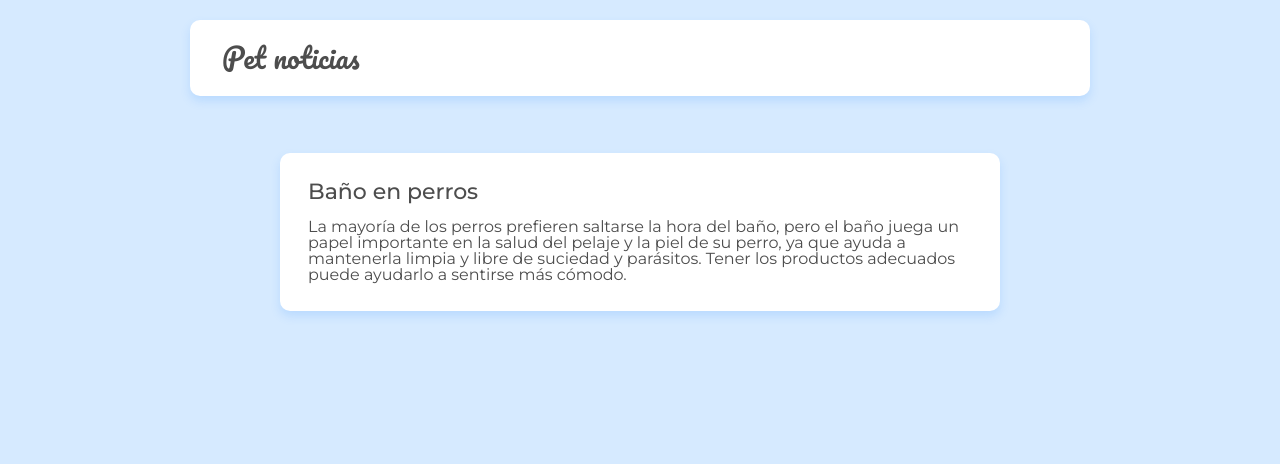
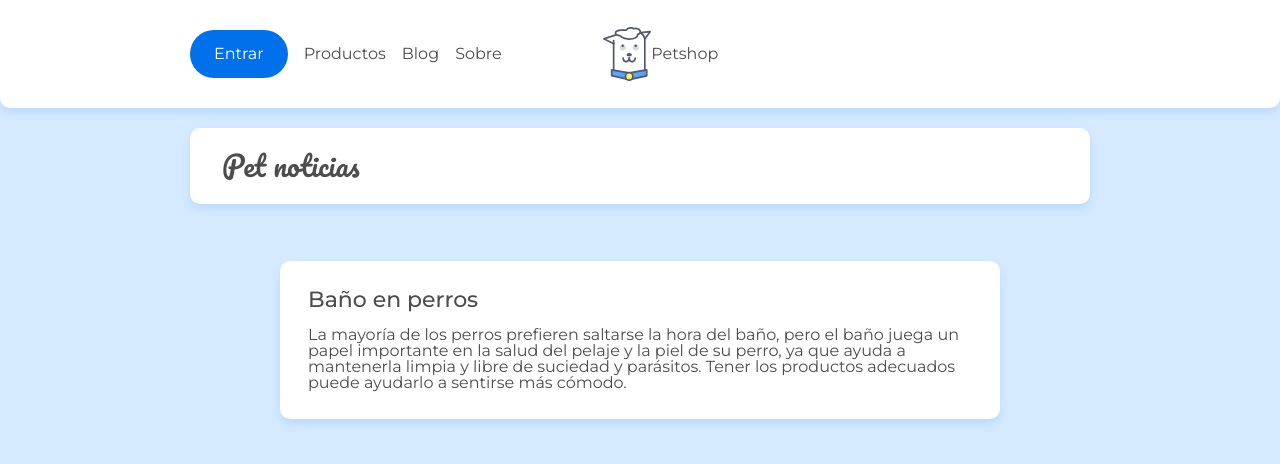
Before and after one commit to LuisCorreaDv/React-router, a React (Create React App) app: page / in a window 1280 px wide. Shown: the top 464 px of the page. Built offline with nearby package versions, Linux system fonts and the light colour scheme.

Commit message:
Añadiendo componente Header

```diff
--- a/src/App.js
+++ b/src/App.js
@@ -3,6 +3,7 @@
 import Home from "./pages/Home";
 import Sobre from "./pages/Sobre";
 import Page404 from './pages/Page404';
+import Header from './components/header';
 
 import { Route, BrowserRouter as Router, Routes } from 'react-router-dom';
 
@@ -10,6 +11,7 @@
 
   return (
     <Router>
+      <Header />
       {/* Rutas de la página */}
       <Routes>
         {/* Definiendo rutas de la página*/}
--- /dev/null
+++ b/src/components/header.jsx
@@ -0,0 +1,30 @@
+import image from "../assets/img/doguito.svg"
+import '../assets/css/componentes/header.css'
+
+
+const Header = () => {
+    return (
+        <header className="header container">
+            <div className="menu-hamburguer">
+                <span className="menu-hamburguer__icon"></span>
+            </div>
+            <div className="header-container">
+                <a href="/" className="flex flex--center">
+                    <img className="header__logo" src={image} alt="Doguito" />
+                    <h1 className="header__tittle">Petshop</h1>
+                </a>
+            </div>
+            <nav className="menu-header">
+                <ul className="menu-items">
+                    <li><a className="menu-item menu-item--entrar" href="#">Entrar</a></li>
+                    <li><a className="menu-item" href="#">Productos</a></li>
+                    <li><a className="menu-item" href="/">Blog</a></li>
+                    <li><a className="menu-item" href="/sobre">Sobre</a></li>
+                </ul>
+            </nav>
+            <div className="menu-header-background"></div>
+        </header>
+    )
+}
+
+export default Header
```
